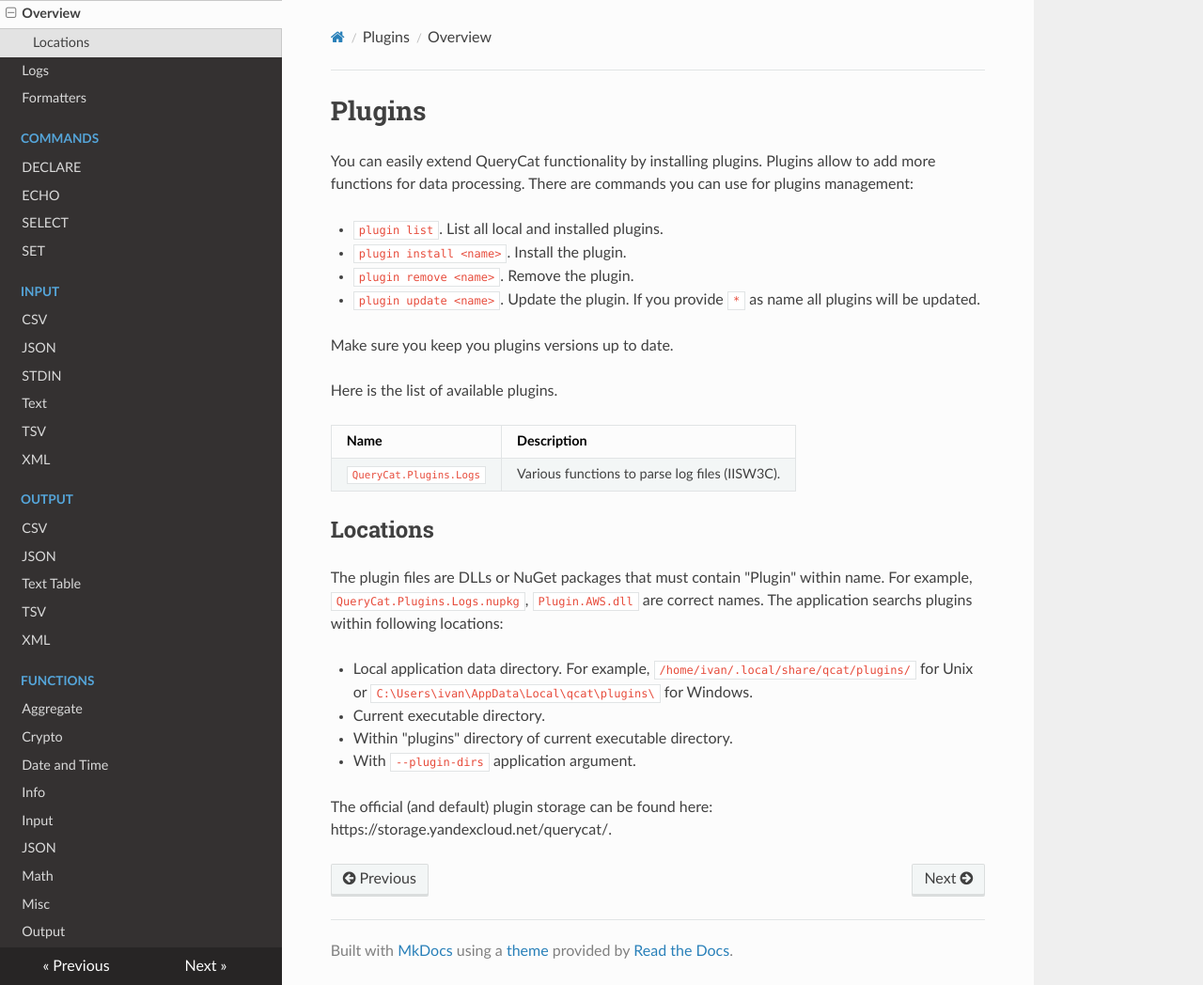
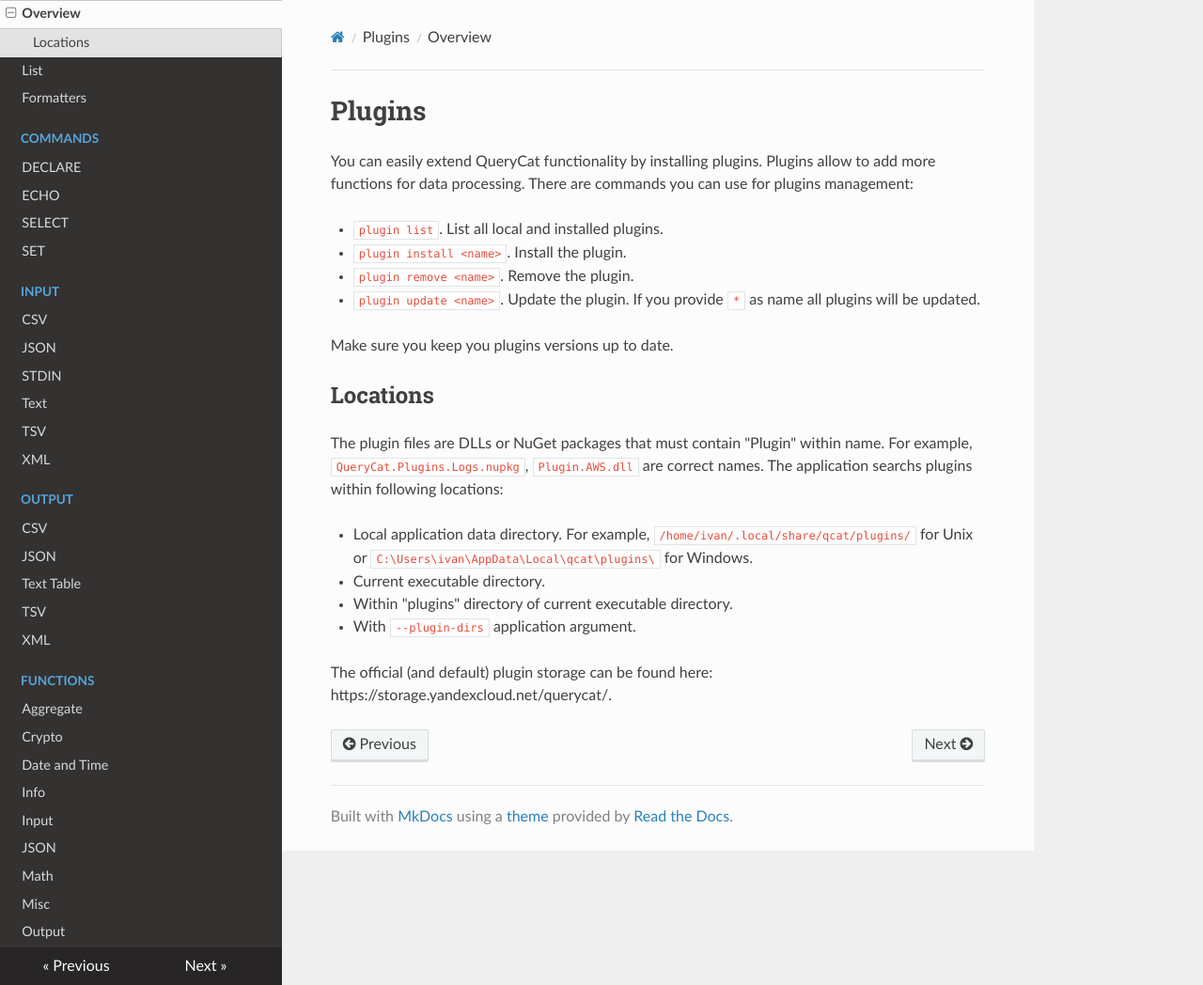
Before and after one commit to krasninja/querycat, an MkDocs documentation site: the page built from docs/plugins/index.md, in a window 1280 px wide and 1048 px high. Shown: the whole window at 94% size. Built offline with MkDocs 1.6.1, drawn with Linux system fonts in a browser that asks for light colours; nearby versions of some CDN libraries.

```diff
--- a/.readthedocs.yaml
+++ b/.readthedocs.yaml
@@ -13,5 +13,5 @@ mkdocs:
   configuration: mkdocs.yml
 
 python:
-   install:
-   - requirements: docs/requirements.txt
+  install:
+  - requirements: docs/requirements.txt
--- a/docs/plugins.md
+++ b/docs/plugins/index.md
@@ -9,12 +9,6 @@ You can easily extend QueryCat functionality by installing plugins. Plugins allo
 
 Make sure you keep you plugins versions up to date.
 
-Here is the list of available plugins.
-
-| Name | Description |
-| --- | --- |
-| `QueryCat.Plugins.Logs` | Various functions to parse log files (IISW3C). |
-
 ## Locations
 
 The plugin files are DLLs or NuGet packages that must contain "Plugin" within name. For example, `QueryCat.Plugins.Logs.nupkg`, `Plugin.AWS.dll` are correct names. The application searchs plugins within following locations:
--- a/mkdocs.yml
+++ b/mkdocs.yml
@@ -4,8 +4,8 @@ nav:
   - 'Tutorial': tutorial.md
   - 'Concepts': concepts.md
   - 'Plugins':
-    - 'Overview': plugins.md
-    - 'Logs': plugins/logs.md
+    - 'Overview': plugins/index.md
+    - 'List': plugins/list.md
   - 'Formatters': formatters.md
   - 'Commands':
     - 'DECLARE': commands/declare.md
```
Also changed, not shown: README.md (+11 -3 lines), docs/faq.md (+8 -0 lines), docs/functions/aggregate.md (+1 -0 lines), docs/index.md (+2 -2 lines), docs/plugins/list.md (added, +6 -0 lines), docs/plugins/logs.md (deleted, +0 -51 lines).
